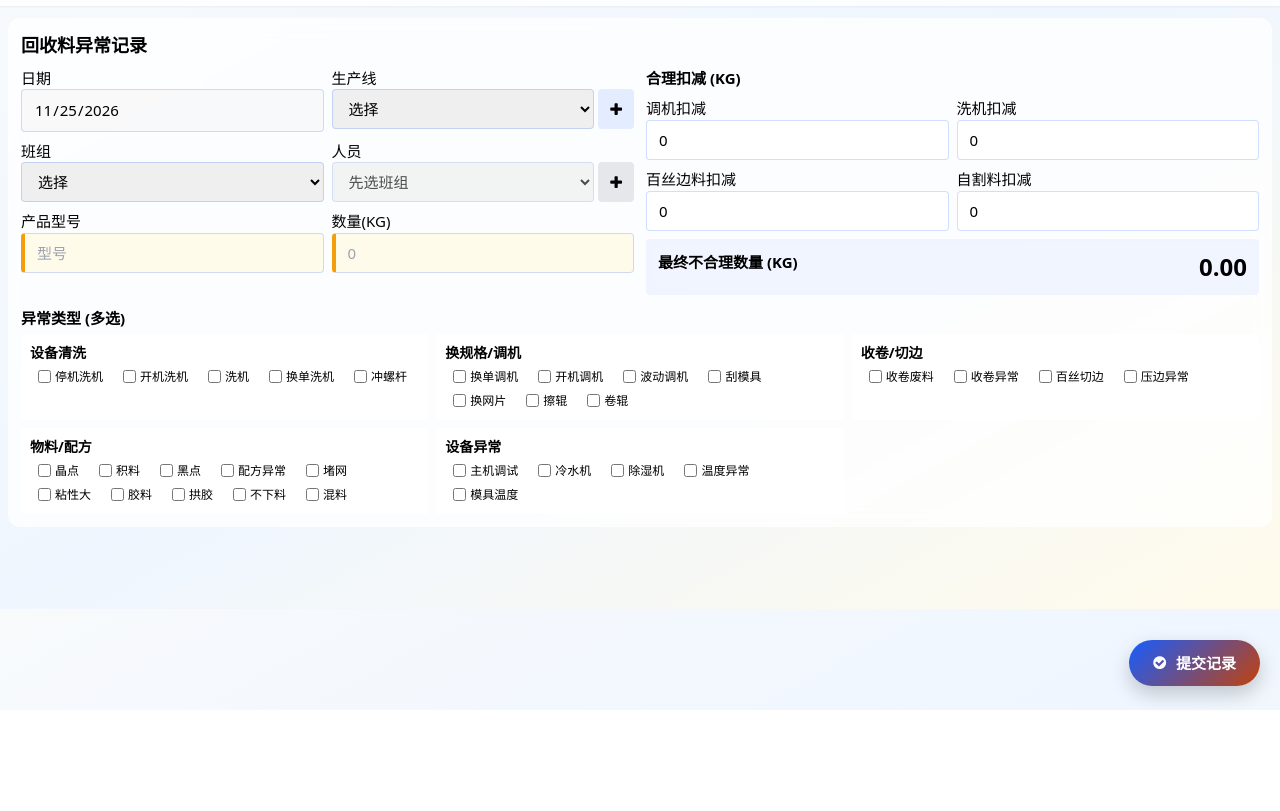
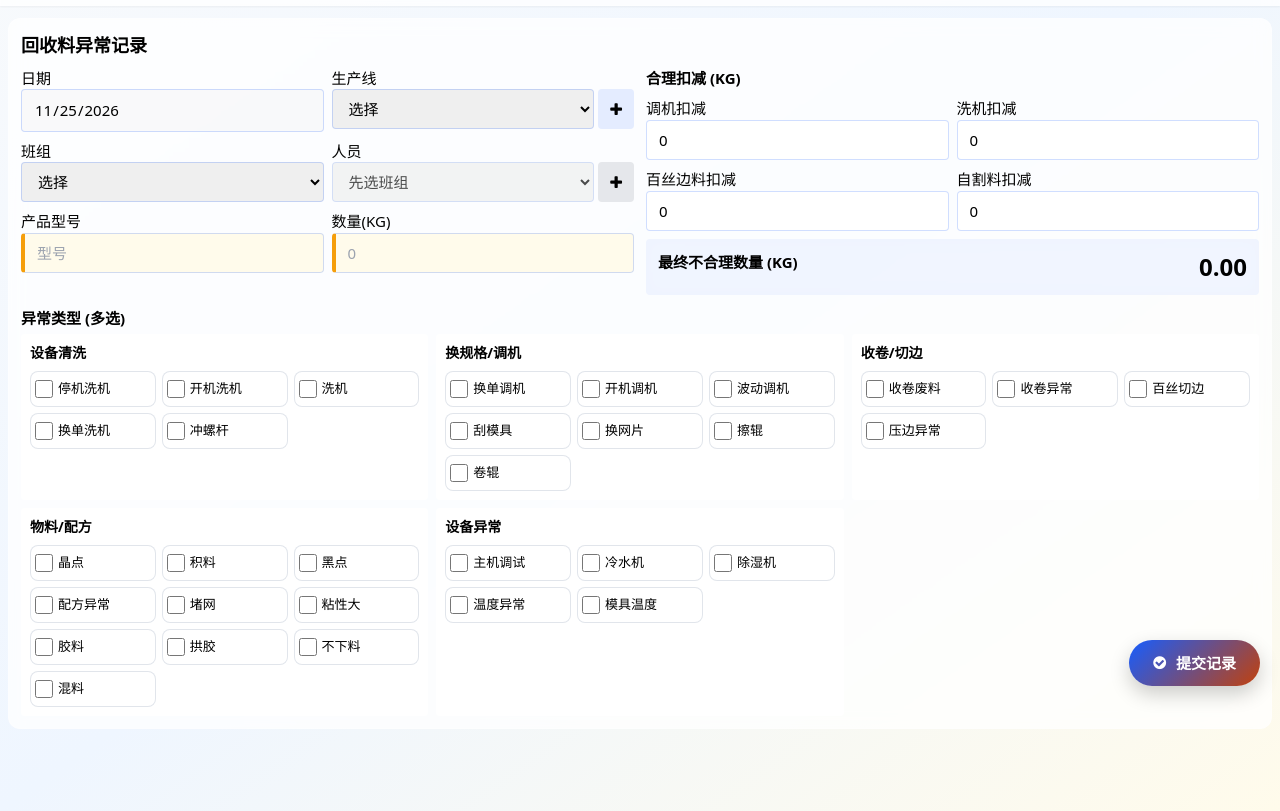
Before and after one commit to lei56602-glitch/Huiliao-Statistics, a plain HTML site: page app/src/main/assets/index.html in a window 1280 px wide. Shown: the part 90-901 px from the top of the page. Before the commit the page ends 800 px from the top, so only its background shows below. Drawn offline with nearby package versions, Linux system fonts and the light colour scheme.

Commit message:
Fix abnormal type checkbox grid alignment

```diff
--- a/app/src/main/assets/index.html
+++ b/app/src/main/assets/index.html
@@ -29,6 +29,41 @@
     }
     .float-submit-btn:active { transform: scale(0.96); }
     @media (max-width: 640px) { .float-submit-btn { padding: 10px 18px; font-size: 14px; } }
+    .abnormal-type-options {
+      display: grid;
+      grid-template-columns: repeat(3, minmax(0, 1fr));
+      column-gap: 6px;
+      row-gap: 6px;
+      align-items: stretch;
+    }
+    .abnormal-type-option {
+      box-sizing: border-box;
+      display: flex;
+      align-items: center;
+      justify-content: flex-start;
+      gap: 5px;
+      width: 100%;
+      min-width: 0;
+      min-height: 36px;
+      padding: 5px 4px;
+      border: 1px solid rgba(148, 163, 184, 0.28);
+      border-radius: 8px;
+      background: rgba(255, 255, 255, 0.72);
+      font-size: 13px;
+      line-height: 1.35;
+      overflow-wrap: anywhere;
+    }
+    .abnormal-type-option input[type="checkbox"] {
+      flex: 0 0 18px;
+      width: 18px;
+      height: 18px;
+      margin: 0;
+      accent-color: #165DFF;
+    }
+    .abnormal-type-option span {
+      min-width: 0;
+      flex: 1 1 auto;
+    }
   </style>
   <script>
     tailwind.config = { theme: { extend: { colors: { primary: '#165DFF', secondary: '#C2410C', success: '#10B981' } } } }
@@ -277,7 +312,22 @@
   // 以下为基础管理渲染函数（保持不变）
   function renderLineSelect() { const lines=storage.get(STORAGE.LINES)||[]; const sel=document.getElementById('productionLine'); sel.innerHTML='<option value="">选择</option>'; lines.forEach(l=>sel.add(new Option(l,l))); }
   function renderPersonSelect(team) { const data=storage.get(STORAGE.PERSONS)||{}; const sel=document.getElementById('personnel'); const btn=document.getElementById('addPersonBtn'); if(!team){ sel.innerHTML='<option>先选班组</option>'; sel.disabled=true; btn.disabled=true; btn.className='px-3 bg-gray-200 rounded'; return; } const persons=data[team]||[]; sel.innerHTML=`<option value="">选择${team}人员</option>`; persons.forEach(p=>sel.add(new Option(p,p))); sel.disabled=false; btn.disabled=false; btn.className=`px-3 bg-${team==='A班'?'teamA':'teamB'}/10 rounded`; }
-  function renderAbnormalTypes() { const types=storage.get(STORAGE.TYPES)||[]; document.getElementById('abnormalTypeContainer').innerHTML=types.map(t=>`<div class="glass p-2 rounded"><div class="font-semibold text-sm">${t.name}</div><div class="flex flex-wrap gap-1 mt-1">${t.subItems.map(item=>`<label class="inline-flex items-center gap-1 bg-white/70 rounded-full px-2 py-0.5 text-xs"><input type="checkbox" name="abnormalSubItem" value="${t.name}-${item}"><span>${item}</span></label>`).join('')}</div></div>`).join(''); }
+  function renderAbnormalTypes() {
+    const types = storage.get(STORAGE.TYPES) || [];
+    document.getElementById('abnormalTypeContainer').innerHTML = types.map(t => `
+      <div class="glass p-2 rounded">
+        <div class="font-semibold text-sm">${t.name}</div>
+        <div class="abnormal-type-options mt-2">
+          ${t.subItems.map(item => `
+            <label class="abnormal-type-option">
+              <input type="checkbox" name="abnormalSubItem" value="${t.name}-${item}">
+              <span>${item}</span>
+            </label>
+          `).join('')}
+        </div>
+      </div>
+    `).join('');
+  }
   function renderLineManage() { const lines=storage.get(STORAGE.LINES)||[]; document.getElementById('lineManageContainer').innerHTML=lines.map(l=>`<div class="flex justify-between items-center p-2 bg-white/50 rounded"><span>${l}</span><button class="delete-line text-danger" data-line="${l}"><i class="fa fa-trash"></i></button></div>`).join(''); }
   function renderPersonManage() { const data=storage.get(STORAGE.PERSONS)||{}; const persons=data[currentManageTeam]||[]; const cont=document.getElementById('personManageContainer'); cont.innerHTML=persons.length?persons.map(p=>`<div class="flex justify-between bg-white/50 p-2 rounded"><span>${p}</span><button class="delete-person text-danger" data-person="${p}" data-team="${currentManageTeam}"><i class="fa fa-trash"></i></button></div>`).join(''):'<div class="text-gray-400 text-center">暂无</div>'; document.getElementById('confirmAddPersonBtn').className=`px-3 py-1 bg-${currentManageTeam==='A班'?'teamA':'teamB'} text-white rounded`; }
   function renderTypeManage() { const types=storage.get(STORAGE.TYPES)||[]; document.getElementById('typeManageContainer').innerHTML=types.map((t,i)=>`<div class="glass p-2 rounded"><div class="flex justify-between"><span class="font-bold">${i+1}. ${t.name}</span><div><button class="add-subitem text-success mr-2" data-id="${t.id}"><i class="fa fa-plus"></i> 子项</button><button class="delete-type text-danger" data-id="${t.id}"><i class="fa fa-trash"></i></button></div></div><div class="flex flex-wrap gap-1 mt-1">${t.subItems.map((item,idx)=>`<span class="bg-white/70 rounded-full px-2 py-0.5 text-xs inline-flex items-center gap-1">${item}<button class="delete-subitem text-danger" data-id="${t.id}" data-idx="${idx}"><i class="fa fa-times-circle"></i></button></span>`).join('')}</div></div>`).join(''); }
```
